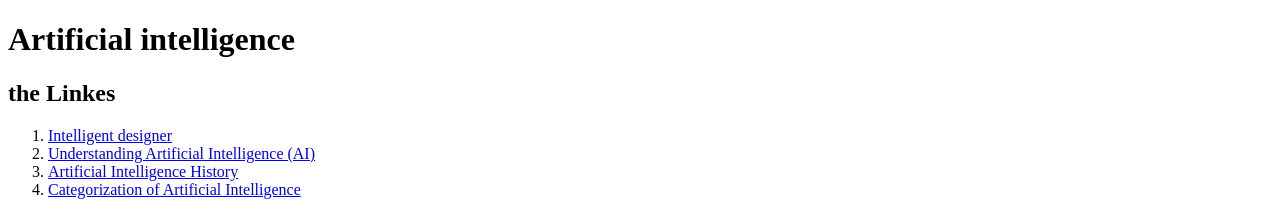
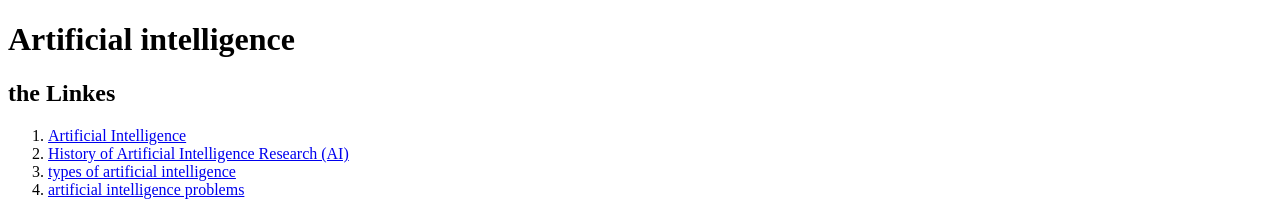
Before and after one commit to Amar-Ali/ammar12, a plain HTML site: page index.html in a window 1280 px wide. Shown: the top 213 px of the page. Drawn offline with Linux system fonts and the light colour scheme; grey boxes are pictures that could not be loaded.

Commit message:
Update index.html

```diff
--- a/index.html
+++ b/index.html
@@ -12,11 +12,14 @@
 <h1> Artificial intelligence</h1>
 <P> <h2>the Linkes</h2></h2>
 <ol>
-<li> <a href="project%202.html"target="blank">  Intelligent designer
+<li> <a href="project%202.html"target="blank"> Artificial Intelligence
 </a> </li>
-<li><a href="project%203.html"target="blank">  Understanding Artificial Intelligence (AI) </a></li>
-<li><a href="project%204.html"target="blank"> Artificial Intelligence History </a></li>
-<li><a href="project%205.html"target="blank"> Categorization of Artificial Intelligence </a></li>
+<li><a href="project%203.html"target="blank">History of Artificial Intelligence Research
+   (AI) </a></li>
+<li><a href="project%204.html"target="blank"> types of artificial intelligence
+ </a></li>
+<li><a href="project%205.html"target="blank"> artificial intelligence problems
+ </a></li>
 </ol>
 <img src="https://www.tech-wd.com/wd/wp-content/uploads/2018/09/Untitled2.png"width="1200" height="400" alt= artificial intelligence"" />
 </body>
```
